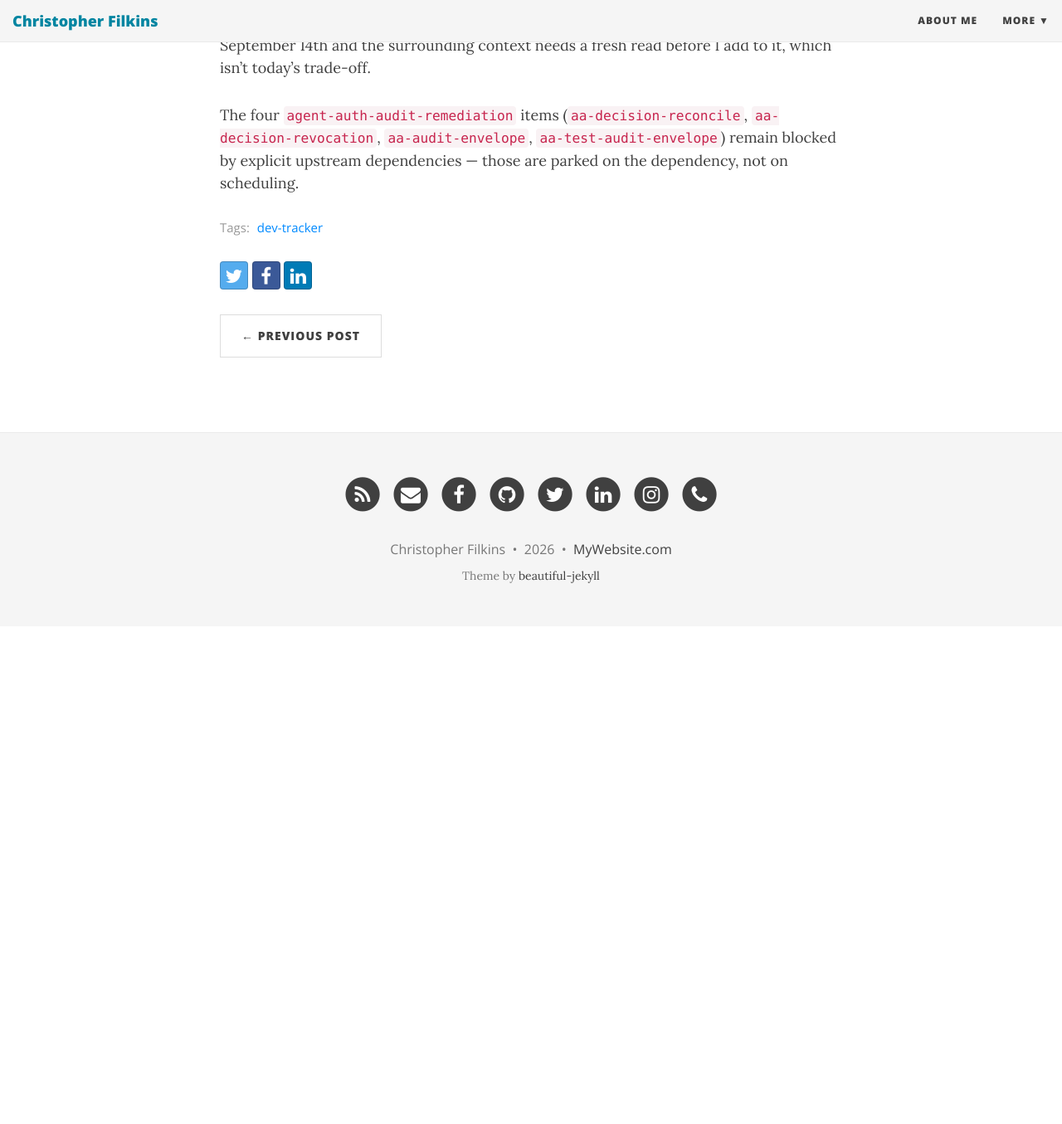
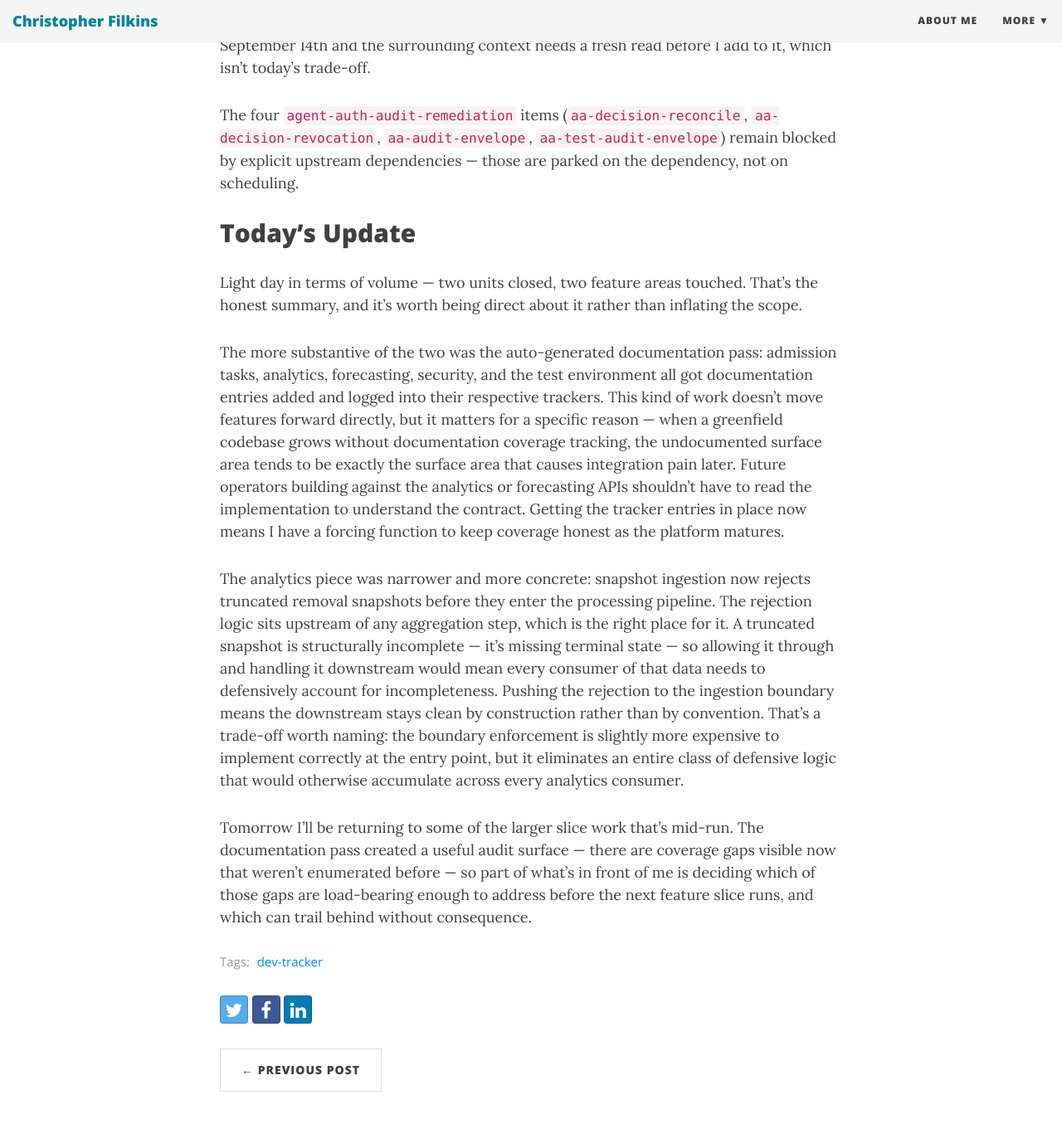
Before and after one commit to filchyboy/filchyboy.github.io, a Jekyll site: the page built from _posts/2026-11-01-daily-dev-log.md, in a window 1280 px wide and 1400 px high, scrolled down 3185 px. Shown: the top 1355 px of the window at 83% size. Built offline with Jekyll 4.4.1, drawn with Linux system fonts in a browser that asks for light colours; nearby versions of some CDN libraries; before the commit the page ends 3940 px from its top, so only the background shows below that.

Commit message:
Update daily dev log: 2026-11-01

```diff
--- a/_posts/2026-11-01-daily-dev-log.md
+++ b/_posts/2026-11-01-daily-dev-log.md
@@ -49,3 +49,22 @@ The four `agent-auth-audit-remediation` items (`aa-decision-reconcile`, `aa-deci
 
 <!-- plan-unit-ids: admission-ga-checkout-caller,asie-mac-mini-private-functional-completion,col-6038-owner-evidence-interface,sma-integrated-acceptance-finance,sma-support-gate-gate-one,venue-contract -->
 <!-- SECTION: DAILY-PLAN END -->
+
+
+<!-- SECTION: ACCOMPLISHED START -->
+<!-- publication-digest: 5bc80089b74d24dc203489bbb6545fcaa2d81be1ca6e8448a2f798e0e127c465 -->
+<!-- publication-revision: e5f784340a884594a9ddd5e4301400b9 -->
+<!-- accomplished-generated: 2026-11-02T14:37:39.473123+00:00 -->
+
+## Today's Update
+
+Light day in terms of volume — two units closed, two feature areas touched. That's the honest summary, and it's worth being direct about it rather than inflating the scope.
+
+The more substantive of the two was the auto-generated documentation pass: admission tasks, analytics, forecasting, security, and the test environment all got documentation entries added and logged into their respective trackers. This kind of work doesn't move features forward directly, but it matters for a specific reason — when a greenfield codebase grows without documentation coverage tracking, the undocumented surface area tends to be exactly the surface area that causes integration pain later. Future operators building against the analytics or forecasting APIs shouldn't have to read the implementation to understand the contract. Getting the tracker entries in place now means I have a forcing function to keep coverage honest as the platform matures.
+
+The analytics piece was narrower and more concrete: snapshot ingestion now rejects truncated removal snapshots before they enter the processing pipeline. The rejection logic sits upstream of any aggregation step, which is the right place for it. A truncated snapshot is structurally incomplete — it's missing terminal state — so allowing it through and handling it downstream would mean every consumer of that data needs to defensively account for incompleteness. Pushing the rejection to the ingestion boundary means the downstream stays clean by construction rather than by convention. That's a trade-off worth naming: the boundary enforcement is slightly more expensive to implement correctly at the entry point, but it eliminates an entire class of defensive logic that would otherwise accumulate across every analytics consumer.
+
+Tomorrow I'll be returning to some of the larger slice work that's mid-run. The documentation pass created a useful audit surface — there are coverage gaps visible now that weren't enumerated before — so part of what's in front of me is deciding which of those gaps are load-bearing enough to address before the next feature slice runs, and which can trail behind without consequence.
+
+<!-- accomplished-unit-ids: analytics-reject-truncated-removal-snapshots,auto-generated-auto-generated-documentation-tracking-admission-tasks -->
+<!-- SECTION: ACCOMPLISHED END -->
```
